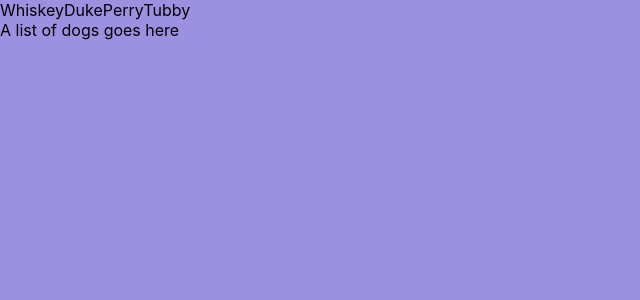
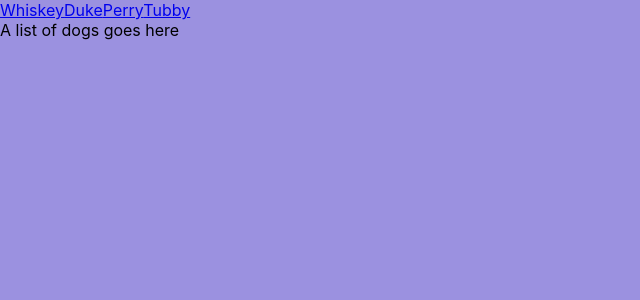
Before and after one commit to iam8/39.2-pt1-react-router-patterns, a React (Create React App) app: page /dogs in a window 1280 px wide. Shown: the top 300 px of the page, without its empty margins (0-640 px from the left). Built offline with nearby package versions, Linux system fonts and the light colour scheme.

Commit message:
Render a functional NavLink for each dog name

```diff
--- a/src/Nav.js
+++ b/src/Nav.js
@@ -4,9 +4,15 @@ import { NavLink } from "react-router-dom";
 
 function Nav ({names}) {
     return (
-        <div className="Nav">
-            {names}
-        </div>
+        <nav className="Nav">
+            {
+                names.map((name) => {
+                    return (
+                        <NavLink exact to={`/dogs/${name.toLowerCase()}`}>{name}</NavLink>
+                    );
+                })
+            }
+        </nav>
     );
 }
 
```
